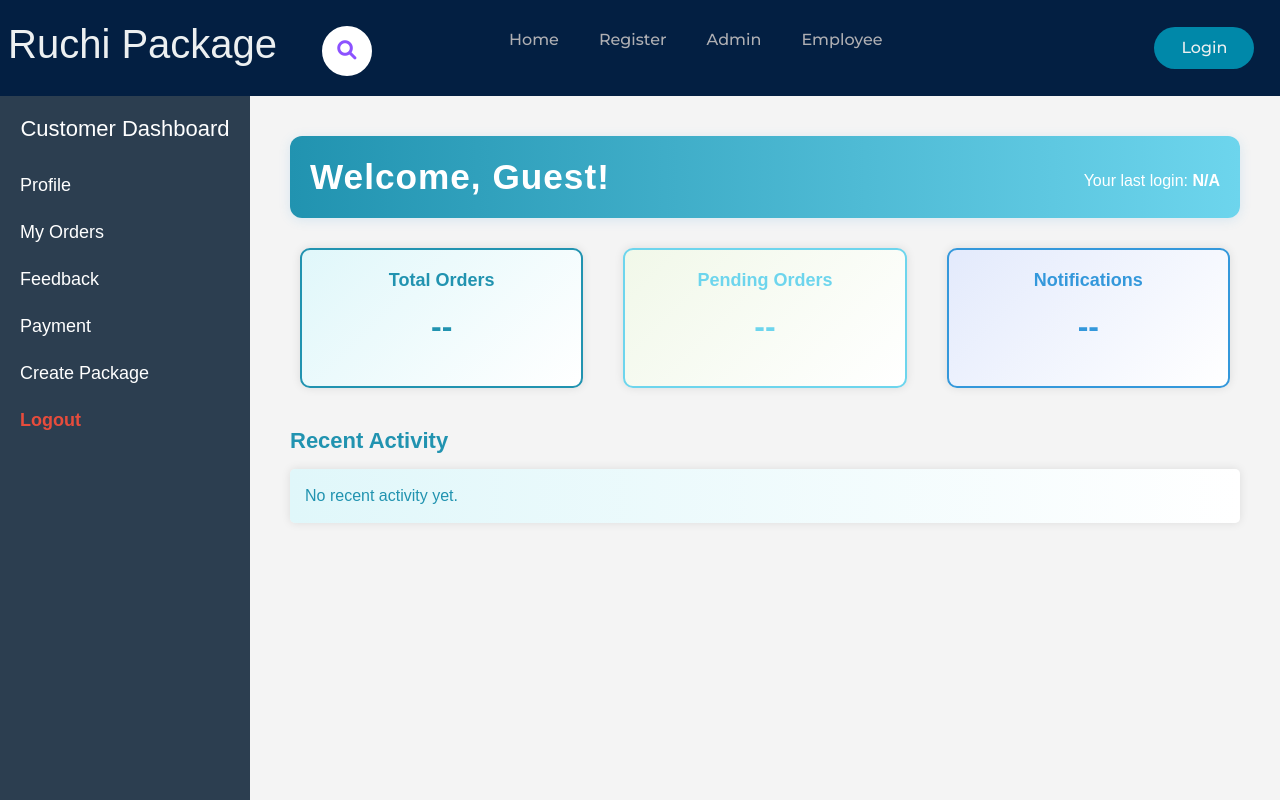
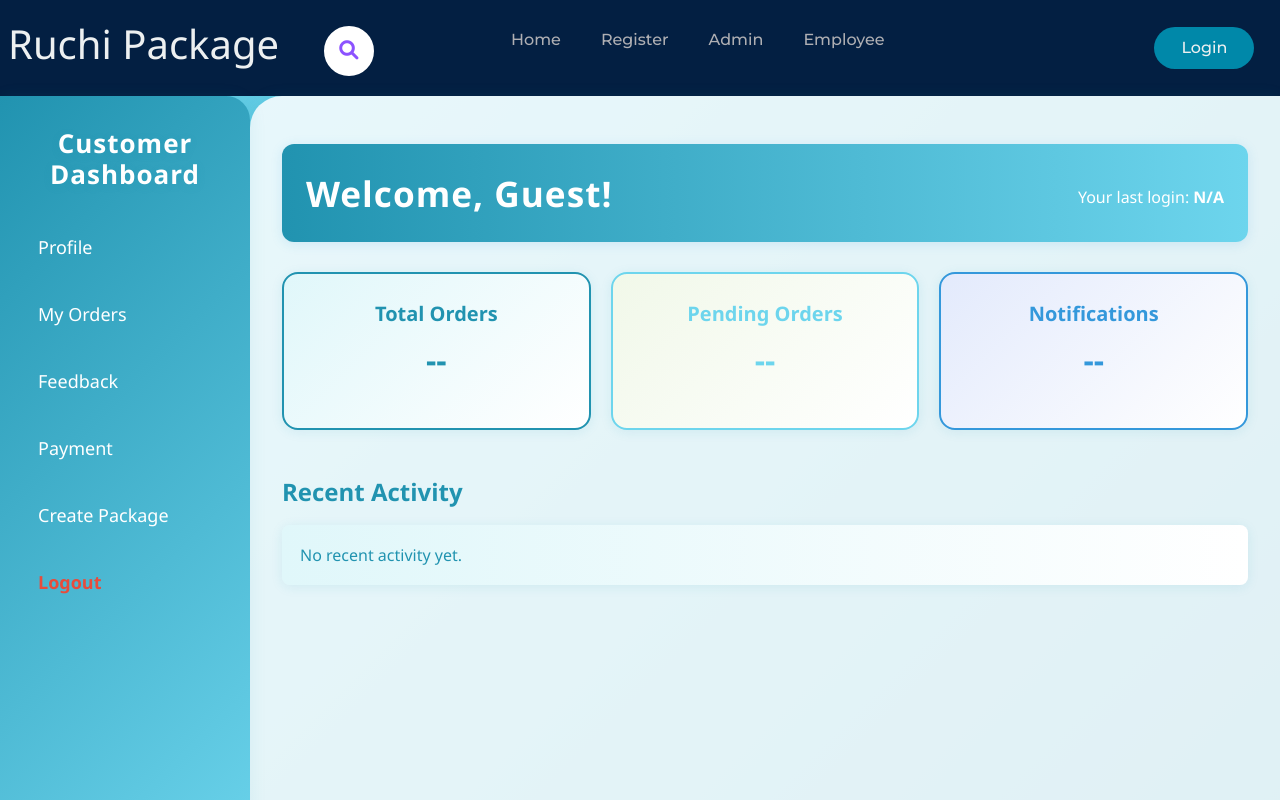
Before and after one commit to Ranjuna120/Package-Delivery-Management-System, a React (Create React App) app in the folder frontend/: page /CustomerProfileOne in a window 1280 px wide. Shown: the top 800 px of the page. Built offline with nearby package versions, Linux system fonts and the light colour scheme.

Commit message:
Update CustomerProfileOne.css

```diff
--- a/frontend/src/style/Comman css/CustomerProfileOne.css
+++ b/frontend/src/style/Comman css/CustomerProfileOne.css
@@ -1,124 +1,200 @@
 /* General page layout */
 body {
-    font-family: Arial, sans-serif;
+    font-family: 'Segoe UI', Arial, sans-serif;
     margin: 0;
     padding: 0;
-    background-color: #f4f4f4;
+    background: linear-gradient(135deg, #6dd5ed 0%, #2193b0 100%);
+    min-height: 100vh;
 }
 
 .dashboard-container {
     display: flex;
     min-height: 100vh;
+    background: transparent;
 }
 
 /* Sidebar Styling */
 .sidebar {
-    background-color: #2c3e50;
+    background: linear-gradient(135deg, #2193b0 0%, #6dd5ed 100%);
     color: white;
-    padding: 20px;
+    padding: 32px 20px 20px 20px;
     width: 250px;
     height: 100vh;
     position: fixed;
+    box-shadow: 2px 0 16px rgba(33,147,176,0.08);
+    border-top-right-radius: 24px;
+    border-bottom-right-radius: 24px;
+    z-index: 2;
 }
 
 .sidebar h2 {
-    font-size: 22px;
-    margin-bottom: 30px;
+    font-size: 26px;
+    margin-bottom: 36px;
     text-align: center;
-    color: white;
+    color: #fff;
+    font-weight: 700;
+    letter-spacing: 1px;
+    text-shadow: 0 2px 8px rgba(33,147,176,0.15);
 }
 
 .sidebar-menu {
     list-style: none;
     padding: 0;
+    margin: 0;
 }
 
 .sidebar-menu li {
-    margin-bottom: 20px;
+    margin-bottom: 24px;
+    transition: transform 0.15s;
+}
+.sidebar-menu li:last-child {
+    margin-bottom: 0;
 }
 
 .sidebar-menu a {
-    color: white;
+    color: #fff;
     text-decoration: none;
     font-size: 18px;
+    font-weight: 500;
+    padding: 8px 18px;
+    border-radius: 8px;
+    display: block;
+    transition: background 0.2s, color 0.2s, box-shadow 0.2s;
 }
-
 .sidebar-menu a:hover {
-    text-decoration: underline;
+    background: rgba(255,255,255,0.12);
+    color: #f5c518;
+    box-shadow: 0 2px 8px rgba(33,147,176,0.10);
 }
 
 /* Main content specific to CustomerProfileOne */
 .customer-profile-main-content {
     margin-left: 250px;
-    padding: 40px;
+    padding: 48px 32px 32px 32px;
     width: 100%;
+    min-height: 100vh;
+    background: rgba(255,255,255,0.85);
+    border-top-left-radius: 32px;
+    border-bottom-left-radius: 32px;
+    box-shadow: -2px 0 16px rgba(33,147,176,0.08);
 }
 
 .dashboard-header {
-    background-color: #3498db;
-    color: rgb(255, 255, 255);
-    padding: 20px;
-    border-radius: 5px;
+    background: linear-gradient(90deg, #2193b0 0%, #6dd5ed 100%);
+    color: #fff;
+    padding: 28px 24px;
+    border-radius: 16px;
+    box-shadow: 0 2px 12px rgba(52,152,219,0.15);
+    margin-bottom: 30px;
+    text-align: left;
 }
-
 .dashboard-header h1 {
     margin: 0;
+    font-size: 2.2rem;
+    font-weight: 700;
+    letter-spacing: 1px;
 }
-
 .dashboard-header p {
-    margin: 5px 0 0;
-    font-size: 14px;
+    margin: 8px 0 0;
+    font-size: 1rem;
+    font-weight: 500;
 }
 
 /* Stats section */
 .stats-section {
     display: flex;
     justify-content: space-between;
+    gap: 20px;
     margin-top: 30px;
 }
-
 .stats-card {
-    background-color: white;
-    padding: 20px;
-    border-radius: 10px;
-    box-shadow: 0 0 10px rgba(0, 0, 0, 0.1);
+    background: linear-gradient(135deg, #e0f7fa 0%, #ffffff 100%);
+    padding: 28px 20px;
+    border-radius: 16px;
+    box-shadow: 0 2px 12px rgba(33,147,176,0.10);
     text-align: center;
     flex: 1;
-    margin: 0 10px;
+    margin: 0;
+    border: 2px solid #2193b0;
+    transition: box-shadow 0.2s;
 }
-
+.stats-card:nth-child(2) {
+    border-color: #6dd5ed;
+    background: linear-gradient(135deg, #f1f8e9 0%, #ffffff 100%);
+}
+.stats-card:nth-child(3) {
+    border-color: #3498db;
+    background: linear-gradient(135deg, #e3eafc 0%, #ffffff 100%);
+}
 .stats-card h3 {
     margin-bottom: 10px;
-    font-size: 18px;
-    color: #070707;
+    font-size: 20px;
+    color: #2193b0;
+    font-weight: 600;
 }
-
+.stats-card:nth-child(2) h3 {
+    color: #6dd5ed;
+}
+.stats-card:nth-child(3) h3 {
+    color: #3498db;
+}
 .stats-card p {
-    font-size: 24px;
-    color: #040404;
+    font-size: 2rem;
+    color: #2193b0;
+    font-weight: 700;
+}
+.stats-card:nth-child(2) p {
+    color: #6dd5ed;
+}
+.stats-card:nth-child(3) p {
+    color: #3498db;
 }
 
 /* Recent activity section */
 .recent-activity {
-    margin-top: 40px;
+    margin-top: 48px;
 }
-
 .recent-activity h2 {
-    font-size: 22px;
-    margin-bottom: 15px;
-    color: #070707;
+    font-size: 24px;
+    margin-bottom: 18px;
+    color: #2193b0;
+    font-weight: 700;
 }
-
 .recent-activity ul {
     list-style: none;
     padding: 0;
-    color: #070707;
+    color: #2193b0;
+}
+.recent-activity li {
+    background: linear-gradient(90deg, #e0f7fa 0%, #ffffff 100%);
+    color: #2193b0;
+    font-weight: 500;
+    padding: 18px;
+    margin-bottom: 12px;
+    border-radius: 8px;
+    box-shadow: 0 2px 12px rgba(33,147,176,0.10);
 }
 
-.recent-activity li {
-    background-color: white;
-    padding: 15px;
-    margin-bottom: 10px;
-    border-radius: 5px;
-    box-shadow: 0 0 10px rgba(0, 0, 0, 0.1);
+/* Responsive tweaks */
+@media (max-width: 900px) {
+    .dashboard-container {
+        flex-direction: column;
+    }
+    .sidebar {
+        position: static;
+        width: 100%;
+        height: auto;
+        border-radius: 0 0 24px 24px;
+        box-shadow: none;
+        margin-bottom: 24px;
+    }
+    .customer-profile-main-content {
+        margin-left: 0;
+        border-radius: 32px;
+        padding: 32px 12px;
+    }
+    .stats-section {
+        flex-direction: column;
+        gap: 16px;
+    }
 }
```
